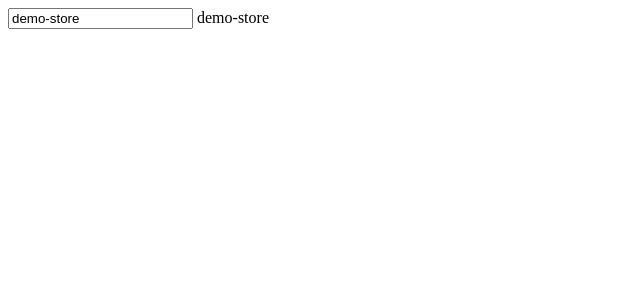
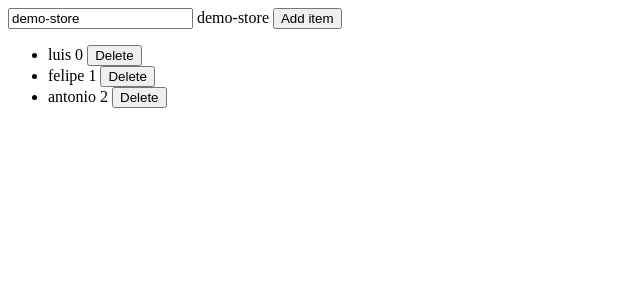
Before and after one commit to pipee/demo-store, an Angular app in the folder demo-store/: page / in a window 1280 px wide. Shown: the top 300 px of the page, without its empty margins (0-640 px from the left). Built offline with nearby package versions, Linux system fonts and the light colour scheme.

Commit message:
ngFor iteración items

```diff
--- a/demo-store/src/app/app.component.html
+++ b/demo-store/src/app/app.component.html
@@ -4,3 +4,13 @@
 <div *ngIf="title === 'felipe'">
     Esto es un div
 </div>
+
+<button (click)="addItem()"> Add item</button>
+
+<ul>
+    <li *ngIf="items.length === 0"> Lista vacia</li>
+    <li *ngFor="let name of items; index as i">
+        {{name}} {{i}}
+        <button (click) ="deleteItem(i)">Delete</button>
+    </li>
+</ul>
--- a/demo-store/src/app/app.component.ts
+++ b/demo-store/src/app/app.component.ts
@@ -7,4 +7,13 @@
 })
 export class AppComponent {
   title = 'demo-store';
+
+  items = ['luis', 'felipe', 'antonio'];
+
+  addItem(){
+    this.items.push('nuevo item');
+  }
+  deleteItem(index: number){
+    this.items.splice(index, 1);
+  }
 }
```
